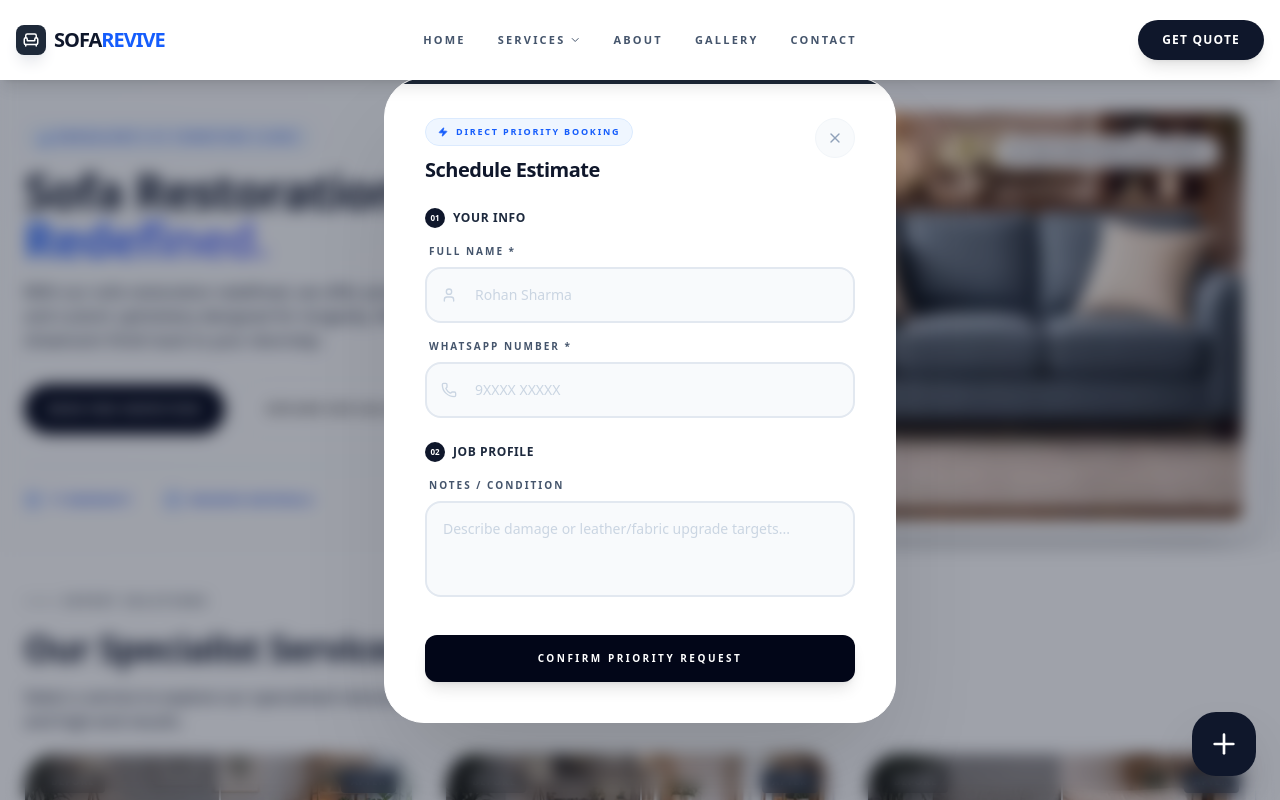
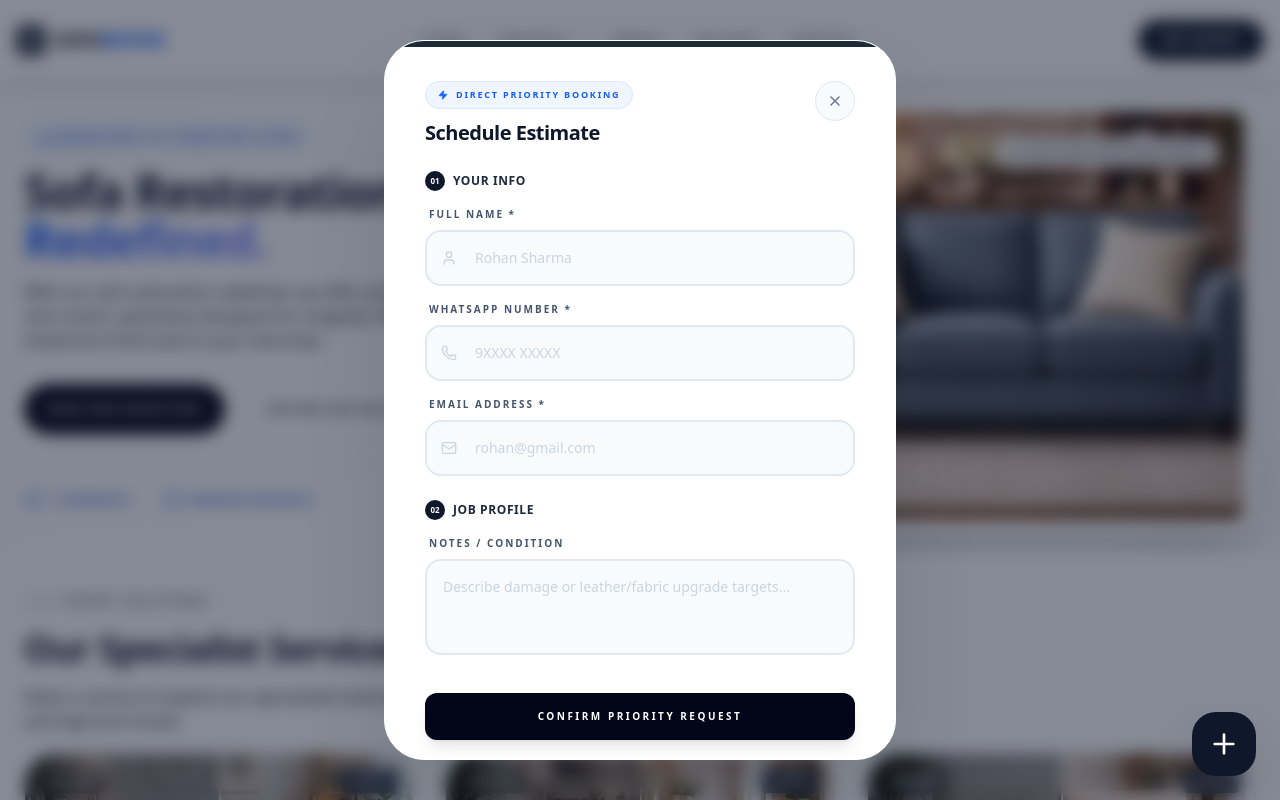
Before and after one commit to Prince8488/sofa-revive, a Next.js app: page / in a window 1280 px wide. Shown: the top 800 px of the page. Built offline with nearby package versions, Linux system fonts and the light colour scheme.

Commit message:
fix: layout issues of model

```diff
--- a/components/UI/QuoteModal.tsx
+++ b/components/UI/QuoteModal.tsx
@@ -12,6 +12,7 @@ interface QuoteModalProps {
 interface ModalFormData {
   fullName: string
   phone: string
+  email: string
   notes: string
 }
 
@@ -27,6 +28,7 @@ const QuoteModal: React.FC<QuoteModalProps> = ({ isOpen, onClose }) => {
   const [formData, setFormData] = useState<ModalFormData>({
     fullName: '',
     phone: '',
+    email: '',
     notes: '',
   })
 
@@ -40,11 +42,11 @@ const QuoteModal: React.FC<QuoteModalProps> = ({ isOpen, onClose }) => {
       document.body.style.overflow = 'hidden'
     } else {
       document.body.style.overflow = 'unset'
-      // Reset state when closed
       setSubmissionStatus('idle')
       setFormData({
         fullName: '',
         phone: '',
+        email: '',
         notes: '',
       })
       setErrors({})
@@ -66,13 +68,13 @@ const QuoteModal: React.FC<QuoteModalProps> = ({ isOpen, onClose }) => {
 
     if (name === 'phone') {
       const cleaned = value.replace(/\D/g, '').slice(0, 15)
-      setFormData({ ...formData, [name]: cleaned })
+      setFormData((prev) => ({ ...prev, [name]: cleaned }))
     } else {
-      setFormData({ ...formData, [name]: value })
+      setFormData((prev) => ({ ...prev, [name]: value }))
     }
 
     if (errors[name as keyof ModalFormData]) {
-      setErrors({ ...errors, [name]: '' })
+      setErrors((prev) => ({ ...prev, [name]: '' }))
     }
     if (activeErrorField === name) {
       setActiveErrorField(null)
@@ -84,8 +86,17 @@ const QuoteModal: React.FC<QuoteModalProps> = ({ isOpen, onClose }) => {
 
     const newErrors: Partial<Record<keyof ModalFormData, string>> = {}
     if (!formData.fullName.trim()) newErrors.fullName = 'Name is required'
-    if (!formData.phone || formData.phone.length < 10)
+
+    if (!formData.phone || formData.phone.length < 10) {
       newErrors.phone = 'Enter a valid phone number'
+    }
+
+    // Strict Mandatory Email Validation
+    if (!formData.email.trim()) {
+      newErrors.email = 'Email address is required'
+    } else if (!/\S+@\S+\.\S+/.test(formData.email)) {
+      newErrors.email = 'Enter a valid email address'
+    }
 
     if (Object.keys(newErrors).length > 0) {
       setErrors(newErrors)
@@ -139,8 +150,7 @@ const QuoteModal: React.FC<QuoteModalProps> = ({ isOpen, onClose }) => {
   return (
     <AnimatePresence>
       {isOpen && (
-        <div className="fixed inset-0 z-50 flex items-end justify-center bg-slate-900/40 px-0 backdrop-blur-sm sm:items-center sm:px-4">
-          {/* Backdrop Click Dismissal Area */}
+        <div className="fixed inset-0 z-[110] flex items-end justify-center bg-slate-900/50 px-0 backdrop-blur-sm sm:items-center sm:px-4">
           <motion.div
             className="absolute inset-0"
             initial={{ opacity: 0 }}
@@ -152,9 +162,9 @@ const QuoteModal: React.FC<QuoteModalProps> = ({ isOpen, onClose }) => {
           {/* Modal Container */}
           <motion.div
             ref={modalContentRef}
-            className="relative z-10 flex h-[88vh] w-full flex-col overflow-hidden rounded-t-[2.5rem]
+            className="relative z-10 flex h-[85vh] w-full flex-col overflow-hidden rounded-t-[2.5rem]
                        border border-t-slate-100 bg-white
-                       shadow-[0_50px_100px_-20px_rgba(0,0,0,0.15)] sm:h-auto
+                       shadow-[0_50px_100px_-20px_rgba(0,0,0,0.15)] sm:h-auto sm:max-h-[90vh]
                        sm:max-w-lg sm:rounded-[2.5rem] sm:border-white"
             initial={{
               y:
@@ -184,7 +194,7 @@ const QuoteModal: React.FC<QuoteModalProps> = ({ isOpen, onClose }) => {
             {/* Top Micro Deco Accent Bar for Mobile Pull Drawer Feel */}
             <div className="mx-auto mt-3 h-1.5 w-12 shrink-0 rounded-full bg-slate-200 sm:hidden" />
 
-            {/* Static Tracking Top Header Bar */}
+            {/* Static Tracking Top Header Progress Bar */}
             <div className="absolute left-0 top-0 z-30 h-1.5 w-full bg-slate-50">
               <motion.div
                 initial={{ width: 0 }}
@@ -194,7 +204,7 @@ const QuoteModal: React.FC<QuoteModalProps> = ({ isOpen, onClose }) => {
               />
             </div>
 
-            {/* Sticky Header Wrapper: Contains Title, Badge & Close Button */}
+            {/* Fixed Modal Header Container */}
             <div className="relative z-20 flex shrink-0 items-start justify-between bg-white px-6 pb-4 pt-8 md:px-10 md:pt-10">
               <div>
                 <div className="mb-2.5 inline-flex items-center gap-2 rounded-full border border-blue-100 bg-blue-50 px-3 py-1.5 text-[9px] font-bold uppercase tracking-[0.2em] text-blue-600">
@@ -209,7 +219,7 @@ const QuoteModal: React.FC<QuoteModalProps> = ({ isOpen, onClose }) => {
               <button
                 onClick={onClose}
                 type="button"
-                className="flex h-10 w-10 shrink-0 cursor-pointer items-center justify-center rounded-full border border-slate-100 bg-slate-50 text-slate-400 transition-transform hover:scale-105 hover:text-slate-700 active:scale-95"
+                className="flex h-10 w-10 shrink-0 cursor-pointer items-center justify-center rounded-full border border-slate-200 bg-slate-50 text-slate-500 transition-transform hover:scale-105 hover:text-slate-800 active:scale-95"
               >
                 <Icon name="X" size={16} />
               </button>
@@ -237,6 +247,7 @@ const QuoteModal: React.FC<QuoteModalProps> = ({ isOpen, onClose }) => {
                       </div>
 
                       <div className="grid grid-cols-1 gap-4">
+                        {/* Full Name Field */}
                         <div className="group">
                           <label className={labelBase}>Full Name *</label>
                           <div className="relative">
@@ -257,6 +268,7 @@ const QuoteModal: React.FC<QuoteModalProps> = ({ isOpen, onClose }) => {
                           <ErrorMsg name="fullName" />
                         </div>
 
+                        {/* WhatsApp Number Field */}
                         <div className="group">
                           <label className={labelBase}>WhatsApp Number *</label>
                           <div className="relative">
@@ -275,6 +287,27 @@ const QuoteModal: React.FC<QuoteModalProps> = ({ isOpen, onClose }) => {
                             />
                           </div>
                           <ErrorMsg name="phone" />
+                        </div>
+
+                        {/* Mandatory Email Address Field */}
+                        <div className="group">
+                          <label className={labelBase}>Email Address *</label>
+                          <div className="relative">
+                            <Icon
+                              name="Mail"
+                              className="pointer-events-none absolute left-4 top-1/2 -translate-y-1/2 text-slate-300 group-focus-within:text-gray-800"
+                              size={16}
+                            />
+                            <input
+                              name="email"
+                              type="email"
+                              value={formData.email}
+                              onChange={handleChange}
+                              placeholder="rohan@gmail.com"
+                              className={`${inputBase('email')} pl-12`}
+                            />
+                          </div>
+                          <ErrorMsg name="email" />
                         </div>
                       </div>
                     </div>
```
